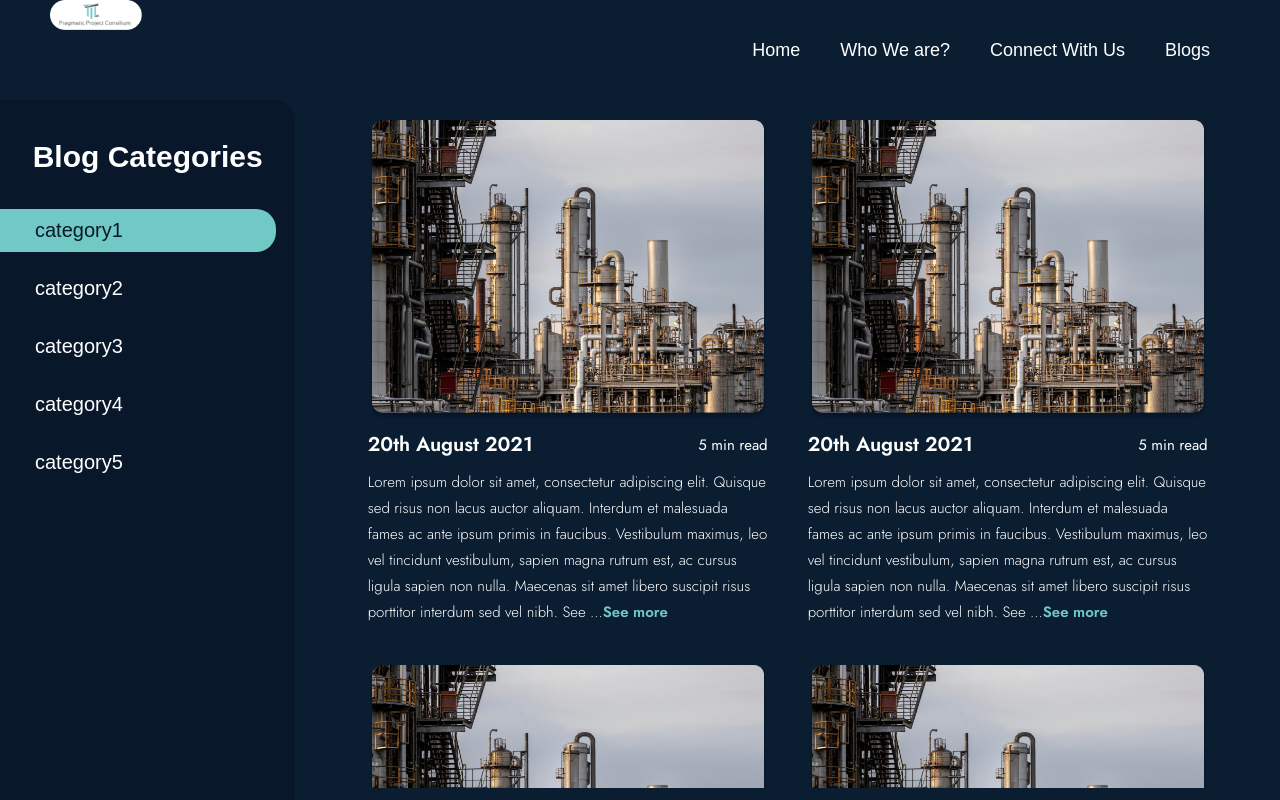
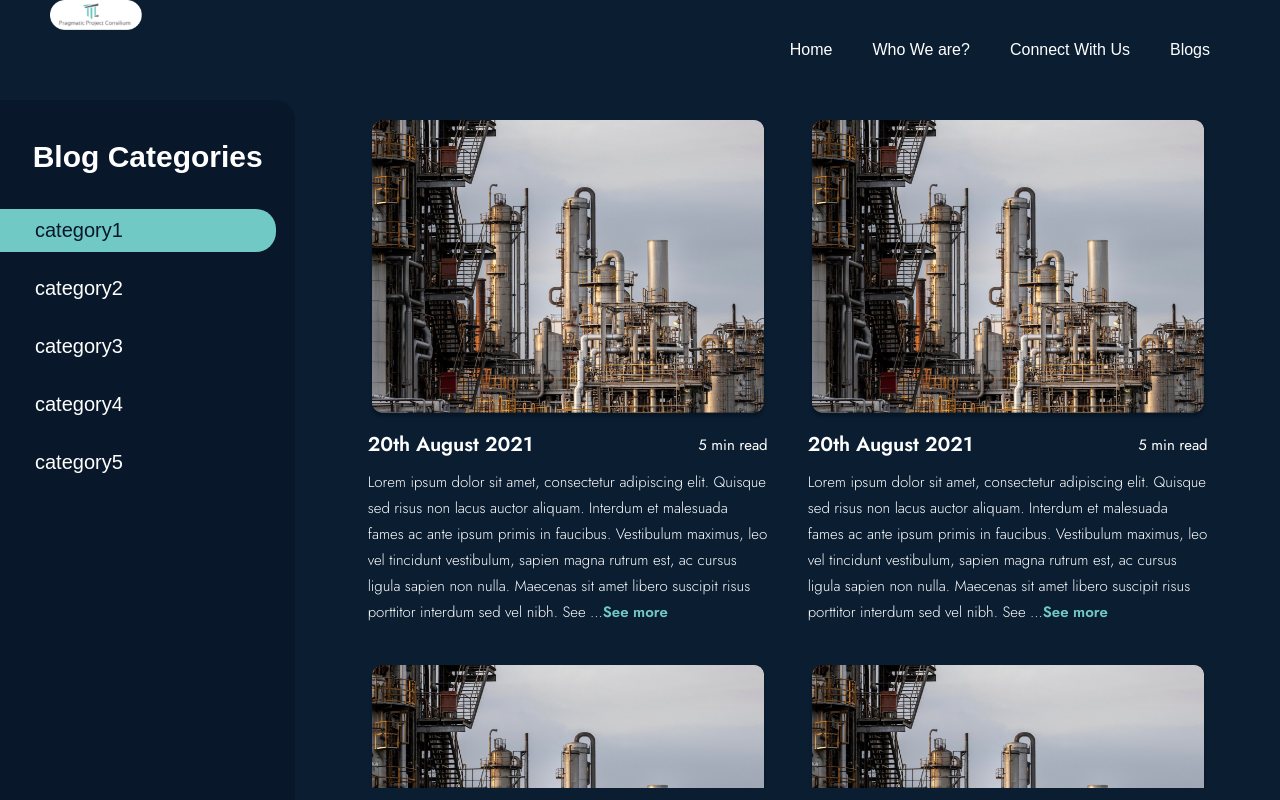
Before and after one commit to 25sudharsan27/pragmatic-project, a React (Create React App) app: page /blogs in a window 1280 px wide. Built offline with nearby package versions, Linux system fonts and the light colour scheme.

Commit message:
updation

```diff
--- a/src/components/About/About.js
+++ b/src/components/About/About.js
@@ -12,7 +12,7 @@ function App() {
       duration: 1000,  // Set the animation duration to 1 second
       once: false,      // Trigger the animation only once when scrolled into view
       startEvent: 'DOMContentLoaded',
-      offset:50,
+      offset:10,
     });
   }, []);
 
--- a/src/components/Navbar/Navbar.css
+++ b/src/components/Navbar/Navbar.css
@@ -51,7 +51,7 @@
     margin:0px 20px;
     text-decoration:unset;
     color:#FFFFFF;
-    font-size:18px;
+    font-size:16px;
     font-family:'Plus Jakarta Display', sans-serif;
     transition: 0.7s;
 }
--- a/src/components/Service/Service.css
+++ b/src/components/Service/Service.css
@@ -18,7 +18,7 @@
     display: flex;
     justify-content: center;
     align-items: center;
-    height: 100vh;
+    height: 800px;
     /* width: 100vw; */
 }
 
```
